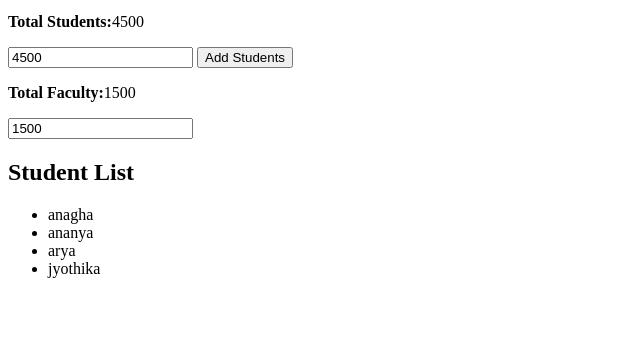
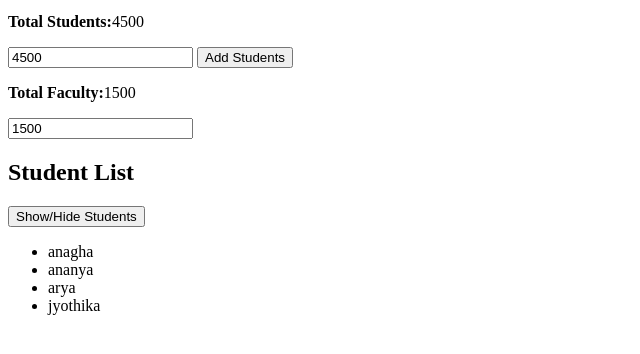
Before and after one commit to AnaghaAjidev/Angular_Project, a website: page index.html in a window 1280 px wide. Shown: the part 104-458 px from the top of the page, without its empty margins (0-640 px from the left). Drawn offline with nearby package versions, Linux system fonts and the light colour scheme.

Commit message:
Commit changes

```diff
--- a/index.html
+++ b/index.html
@@ -21,15 +21,23 @@
         <p><b>Total Faculty:</b>{{totalfaculty}}</p>
 <input type="text" ng-model="totalfaculty">
 
+
 <h2>Student List</h2>
 
-<ul>
+<button ng-click="showstudents= !showstudents">
+    Show/Hide Students
+</button>
+
+<div ng-if="showDashboard = !showDashboard">
+<ul ng-hide="showstudents">
     <li ng-repeat="student in students">
 
         {{student}}
 
     </li>
 </ul>
+</div>
+
 
         <!-- <p><b>Name:</b> Anagha</p>
         <p><b>Email:</b> anagha@gmail.com</p>
--- a/js/app.js
+++ b/js/app.js
@@ -16,6 +16,8 @@ var app = angular.module('campus360',[]);
         $scope.addstudents=function(){
 
             $scope.totalstudents++;
+            $scope.showstudents=true;
+            $scope.showDashboard=true;
         };
 
     });
```
